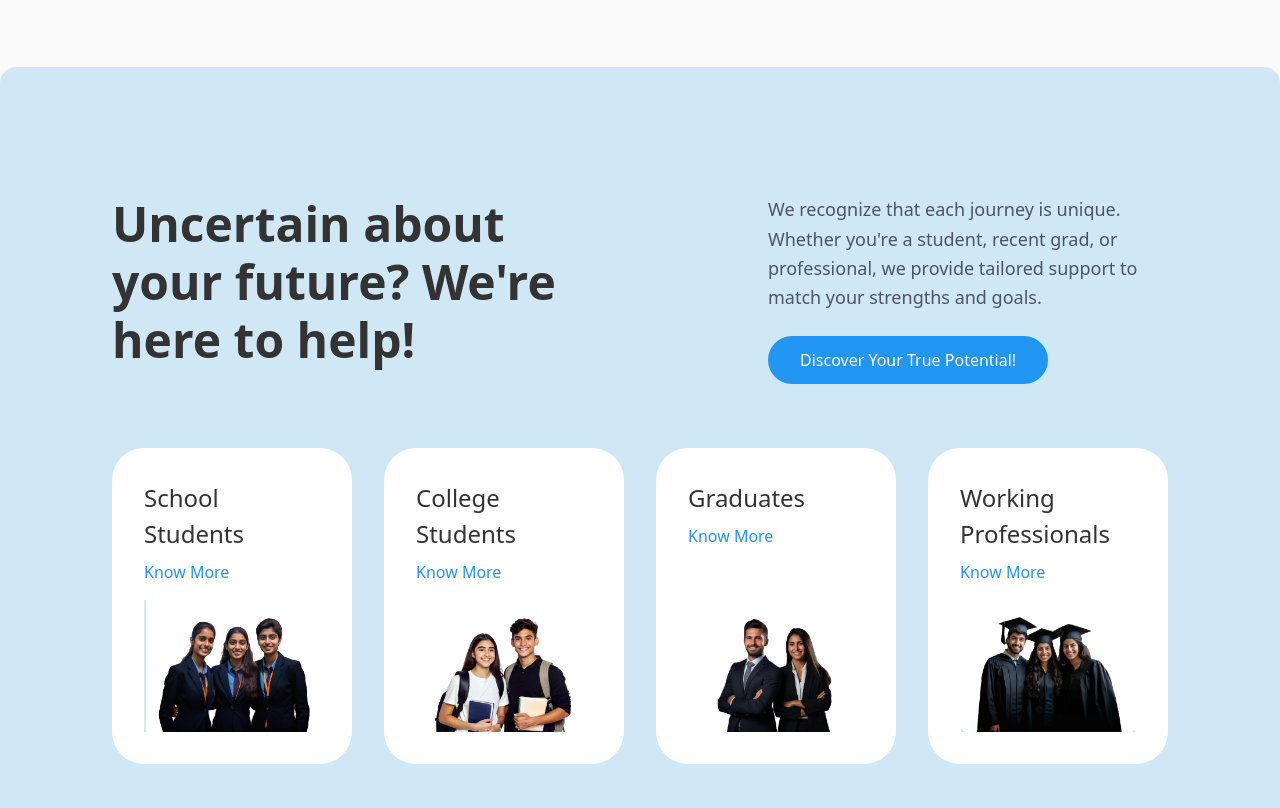
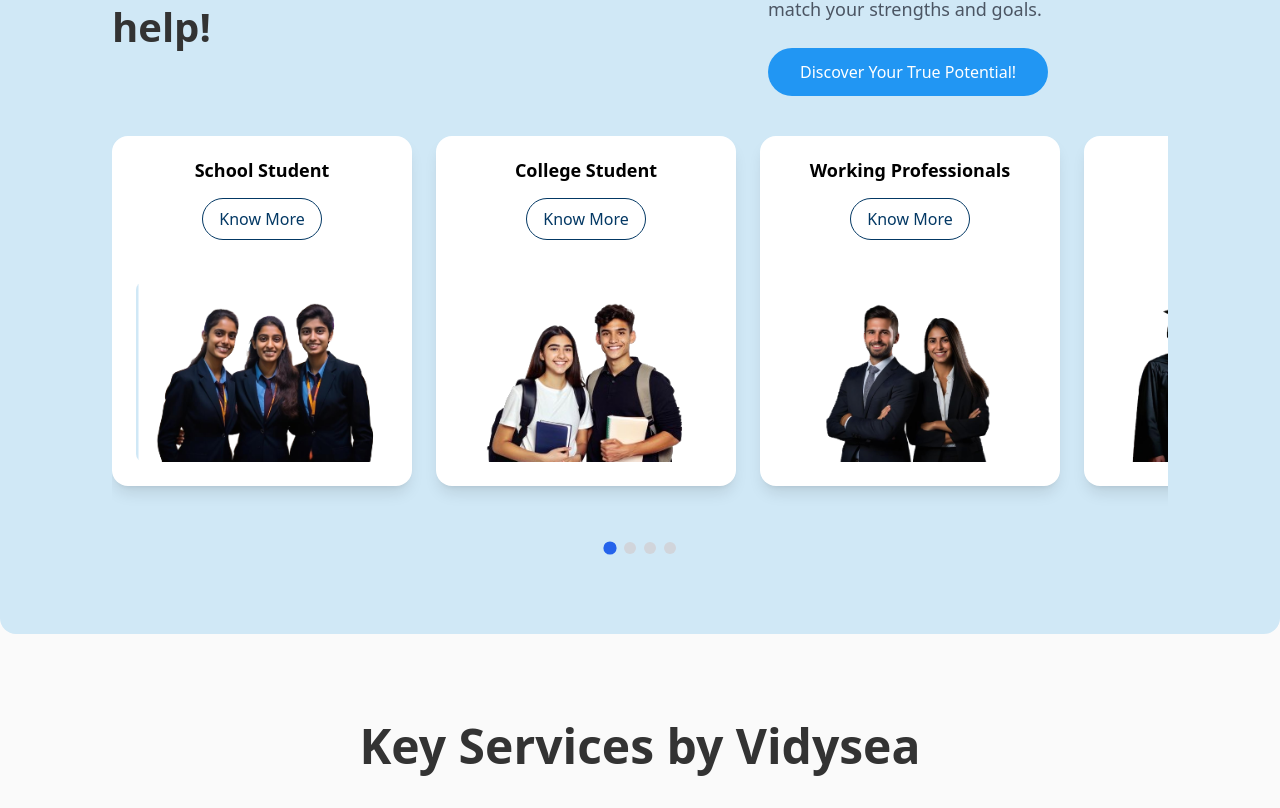
Before and after one commit to girishc24/vidysea, a React (Vite) app: page / in a window 1280 px wide. Shown: the part 2232-3040 px from the top of the page. Built offline with nearby package versions, Linux system fonts and the light colour scheme; the HTML template or start-up script is replaced by a standard one.

Commit message:
updated a mobile responsive

```diff
--- a/src/App.jsx
+++ b/src/App.jsx
@@ -11,23 +11,23 @@ const App = () => {
           <Hero />
         </section>
 
-        <section className="px-11 ml-4">
+        <section className="px-11 max-sm:px-0 ml-4">
             <Product/>
         </section>
 
-        <section className="px-8 py-20">
+        <section className="px-8 ">
             <Journey/>
         </section>
 
-        <section className="px-8 py-20 pt-0 max-sm:pt-0">
+        <section className=" pt-0 max-sm:pt-0">
             <Services/>
         </section>
 
-        <section className="bg-pale-blue px-6 lg:px-20 py-16 rounded-2xl max-container-lg">
+        <section className="bg-pale-blue lg:px-20 py-4 rounded-2xl max-container-lg">
             <Students/>
         </section>
 
-        <section className="px-[3.5rem] pt-0 pb-0 max-sm:p-0">
+        <section className="px-[3.5rem] py-7 max-sm:p-0">
             <KeyServices/>
         </section>
 
--- a/src/assets/icons/index.js
+++ b/src/assets/icons/index.js
@@ -8,6 +8,7 @@ import InstagramLogo from './InstagramLogo.svg'
 import PhoneCall from './PhoneCall.svg'
 import EnvelopeSimple from './EnvelopeSimple.svg'
 import quotationmarks from './quotation-marks.svg'
+import about_shape from './shape.svg'
 
 export {
     hamburger,
@@ -19,4 +20,5 @@ export {
     PhoneCall,
     EnvelopeSimple,
     quotationmarks,
+    about_shape,
 }
--- a/src/assets/images/index.js
+++ b/src/assets/images/index.js
@@ -22,6 +22,7 @@ import footer_logo from './footer_logo.svg'
 import customer1 from './customer1.png'
 import customer2 from './customer2.png'
 
+import about_vidya from './aboutvidysea.png'
 
 export {
 
@@ -56,5 +57,7 @@ export {
     customer1,
     customer2,
 
+    about_vidya,
+
 
 }
--- /dev/null
+++ b/src/components/StudentsCard.jsx
@@ -0,0 +1,24 @@
+import React from 'react';
+
+const StudentsCard = ({ content, imgPath }) => {
+  return (
+    <div className="bg-white hover:bg-[#002b5b]  rounded-2xl shadow-lg p-6 flex flex-col items-center text-center w-[300px] h-[350px] group transition-colors duration-300">
+
+      <h3 className="text-lg font-semibold group-hover:text-white transition-colors duration-300">{content}</h3>
+
+
+      <button className="mt-4 px-4 py-2 border border-[#033864] text-[#033864] group-hover:text-white group-hover:border-white  rounded-full
+                         hover:bg-[#033864] hover:text-white transition-colors duration-300">
+        Know More
+      </button>
+
+
+      <div className="flex-grow"></div>
+
+
+      <img src={imgPath} alt={content} className="w-full h-[180px] object-cover rounded-lg mt-auto" />
+    </div>
+  );
+};
+
+export default StudentsCard;
--- a/src/sections/Aboutus.jsx
+++ b/src/sections/Aboutus.jsx
@@ -1,17 +1,18 @@
 import React from 'react';
-import { key_services } from "@/assets/images"; // Ensure you have the correct import for your image
+import { about_vidya } from "@/assets/images";
+import { about_shape } from "@/assets/icons";
 
 const Aboutus = () => {
   return (
     <section className="container mx-auto px-4 py-12 max-sm:px-0">
       <div className="flex flex-col lg:flex-row bg-white rounded-[32px] overflow-hidden shadow-lg">
         {/* Left Content */}
-        <div className="lg:w-1/2 p-10 lg:p-12 flex flex-col space-y-4">
-          <h2 className="text-[32px] font-bold text-[#002C5F]">
+        <div className="lg:w-1/2 p-10 lg:p-12 py-9 flex flex-col space-y-4">
+          <h2 className="text-[48px] max-sm:text-[35px] font-bold ">
             About Vidysea
           </h2>
 
-          <p className="text-[#002C5F] text-xl font-medium">
+          <p className=" text-xl font-medium">
             At Vidysea, we believe in more than just applications--we believe in possibilities
           </p>
 
@@ -27,7 +28,7 @@ const Aboutus = () => {
             Ipsum
           </p>
 
-          <p className="text-[#002C5F] text-lg font-medium pt-4">
+          <p className="text-[#4A4A4A] text-lg font-medium pt-4">
             Let's write your sucess story together
           </p>
         </div>
@@ -35,10 +36,13 @@ const Aboutus = () => {
         {/* Right Image */}
         <div className="lg:w-1/2 relative">
           <img
-            src={key_services}
+            src={about_vidya}
             alt="Team collaboration"
             className="w-full h-full object-cover"
           />
+          <div className="absolute top-10 max-sm:top-[-0.5rem] left-10 max-sm:left-[-3.5rem] w-[18rem] h-[12rem]">
+            <img src={about_shape} alt="Vidysea Logo" className="w-full h-full object-contain" />
+          </div>
         </div>
       </div>
     </section>
--- a/src/sections/Journey.jsx
+++ b/src/sections/Journey.jsx
@@ -8,7 +8,7 @@ const Journey = () => {
           Your Journey
         </h2>
 
-        <p className='text-[42px] leading-[1.4]'>
+        <p className='text-[42px] max-sm:text-[24px] leading-[1.4] '>
           <span className='text-[#333] '>From navigating </span>
           <span className='text-gray-400'>endless options to settling into your dream university, Vidysea's got your back. Every step, every milestone - we make it seamless, stress-free, and truly about your Victory.</span>
         </p>
--- a/src/sections/Keyservices.jsx
+++ b/src/sections/Keyservices.jsx
@@ -5,7 +5,7 @@ const Keyservices = () => {
   return (
     <section className="container mx-auto px-6 py-12 max-sm:p-0">
       <div className='max-w-[1000px] mx-auto text-center'>
-        <h2 className='text-[48px] font-bold text-[#333] mb-8'>
+        <h2 className='text-[48px] max-sm:text-[35px] font-bold text-[#333] mb-8 max-sm:px-10 max-sm:py-10 '>
           Key Services by Vidysea
         </h2>
 
--- a/src/sections/Media.jsx
+++ b/src/sections/Media.jsx
@@ -54,14 +54,14 @@ const Media = () => {
       </div>
 
       {/* View All Section */}
-      <div className="flex justify-center gap-6 mt-8">
+      {/* <div className="flex justify-center gap-6 mt-8">
         <button className="px-4 py-2 text-blue-600 text-sm font-medium   flex items-center gap-2 transition duration-300 hover:bg-blue-600 hover:text-white">
           View all News →
         </button>
         <button className="px-4 py-2 text-blue-600 text-sm font-medium  flex items-center gap-2 transition duration-300 hover:bg-blue-600 hover:text-white">
           View all Blogs →
         </button>
-      </div>
+      </div> */}
     </section>
   );
 };
--- a/src/sections/Product.jsx
+++ b/src/sections/Product.jsx
@@ -8,7 +8,7 @@ const Product = () => {
     <div className="w-full py-12 px-8 max-sm:px-4">
       <div className="max-w-[1400px] mx-auto">
         {/* Slider Container */}
-        <div className="flex gap-6 overflow-x-auto pb-8 snap-x snap-mandatory hide-scrollbar">
+        <div className="flex gap-6 overflow-x-auto pb-8 max-sm:pb-0 snap-x snap-mandatory hide-scrollbar">
           {products.map((product, index) => (
             <div
               key={index}
@@ -17,7 +17,7 @@ const Product = () => {
               <img
                 src={product.imgPath}
                 alt={product.label}
-                className="w-full h-full object-cover"
+                className="w-full max-sm:w-[85%] h-full max-sm:h-[90%] object-cover"
               />
             </div>
           ))}
--- a/src/sections/Students.jsx
+++ b/src/sections/Students.jsx
@@ -1,73 +1,86 @@
-import { students } from '@/constants'
-import React from 'react'
-
-const StudentCard = ({ title, imgPath }) => (
-  <div className="bg-white hover:bg-[#002b5b] rounded-[32px] p-8 flex flex-col group transition-colors duration-300">
-    <div className="mb-4">
-      <h3 className="text-[24px] font-medium text-[#333] group-hover:text-white mb-2 transition-colors duration-300">
-        {title}
-      </h3>
-      <button className="text-[#2196F3] text-base group-hover:text-white  transition-colors duration-300">
-        Know More
-      </button>
-    </div>
-    <div className="mt-auto">
-      <img
-        src={imgPath}
-        alt={title}
-        className="w-full h-auto"
-      />
-    </div>
-  </div>
-);
-
+import React, { useState, useRef } from "react";
+import { students } from "@/constants";
+import StudentsCard from "@/components/StudentsCard";
 
 const Students = () => {
+  const [currentSlide, setCurrentSlide] = useState(0);
+  const sliderRef = useRef(null);
+
+  // Scroll to specific slide when clicking dots
+  const scrollToSlide = (index) => {
+    if (sliderRef.current) {
+      const slideWidth = sliderRef.current.children[0].offsetWidth + 24; // Adjust for margin
+      sliderRef.current.scrollTo({
+        left: index * slideWidth,
+        behavior: "smooth",
+      });
+      setCurrentSlide(index);
+    }
+  };
+
+  // Update active dot on scroll
+  const handleScroll = () => {
+    if (sliderRef.current) {
+      const slideWidth = sliderRef.current.children[0].offsetWidth + 24;
+      const newIndex = Math.round(sliderRef.current.scrollLeft / slideWidth);
+      setCurrentSlide(newIndex);
+    }
+  };
+
   return (
-    <section className='w-full py-16'>
-      <div className='container mx-auto px-8'>
-        <div className='max-w-[1400px] mx-auto'>
+    <section className="w-full py-16">
+      <div className="container mx-auto px-8">
+        <div className="max-w-[1400px] mx-auto">
           {/* Header Content */}
-          <div className='flex justify-between items-start mb-16 gap-8 flex-wrap'>
-            <h2 className='text-[48px] font-bold text-[#333] max-w-[500px] leading-[1.2]'>
+          <div className="flex justify-between items-start mb-10 gap-8 flex-wrap">
+            <h2 className="text-[40px] max-sm:text-[38px] font-bold text-[#333] max-w-[500px] leading-[1.2]">
               Uncertain about your future? We're here to help!
             </h2>
-
-            <div className='max-w-[400px]'>
-              <p className='text-gray-600 mb-6 text-lg leading-relaxed'>
+            <div className="max-w-[400px]">
+              <p className="text-gray-600 mb-6 text-lg leading-relaxed">
                 We recognize that each journey is unique. Whether you're a
                 student, recent grad, or professional, we provide tailored
                 support to match your strengths and goals.
               </p>
-              <button className='bg-[#2196F3] text-white px-8 py-3 rounded-full hover:bg-blue-600 transition-colors'>
+              <button className="bg-[#2196F3] text-white px-8 py-3 rounded-full hover:bg-blue-600 transition-colors">
                 Discover Your True Potential!
               </button>
             </div>
           </div>
 
-          {/* Cards Grid */}
-          <div className='grid grid-cols-1 md:grid-cols-2 lg:grid-cols-4 gap-8'>
-            <StudentCard
-              title="School Students"
-              imgPath={students[0].imgPath}
-            />
-            <StudentCard
-              title="College Students"
-              imgPath={students[1].imgPath}
-            />
-            <StudentCard
-              title="Graduates"
-              imgPath={students[2].imgPath}
-            />
-            <StudentCard
-              title="Working Professionals"
-              imgPath={students[3].imgPath}
-            />
+          {/* Slider Container */}
+          <div
+            ref={sliderRef}
+            onScroll={handleScroll}
+            className="flex gap-6 overflow-x-auto pb-8 snap-x snap-mandatory hide-scrollbar scroll-smooth"
+          >
+            {students.map((student, index) => (
+              <div
+                key={index}
+                className="min-w-[300px] max-w-[300px] snap-start flex-shrink-0"
+              >
+                <StudentsCard {...student} />
+              </div>
+            ))}
+          </div>
+
+          {/* Dots Navigation */}
+          <div className="flex justify-center gap-2 mt-6">
+            {students.map((_, index) => (
+              <button
+                key={index}
+                onClick={() => scrollToSlide(index)}
+                className={`w-3 h-3 rounded-full transition-all ${
+                  currentSlide === index ? "bg-blue-600 scale-110" : "bg-gray-300"
+                }`}
+                aria-label={`Go to slide ${index + 1}`}
+              />
+            ))}
           </div>
         </div>
       </div>
     </section>
-  )
-}
+  );
+};
 
-export default Students
+export default Students;
```
Also changed, not shown: src/assets/icons/shape.svg (added), src/assets/images/aboutvidysea.png (added).
